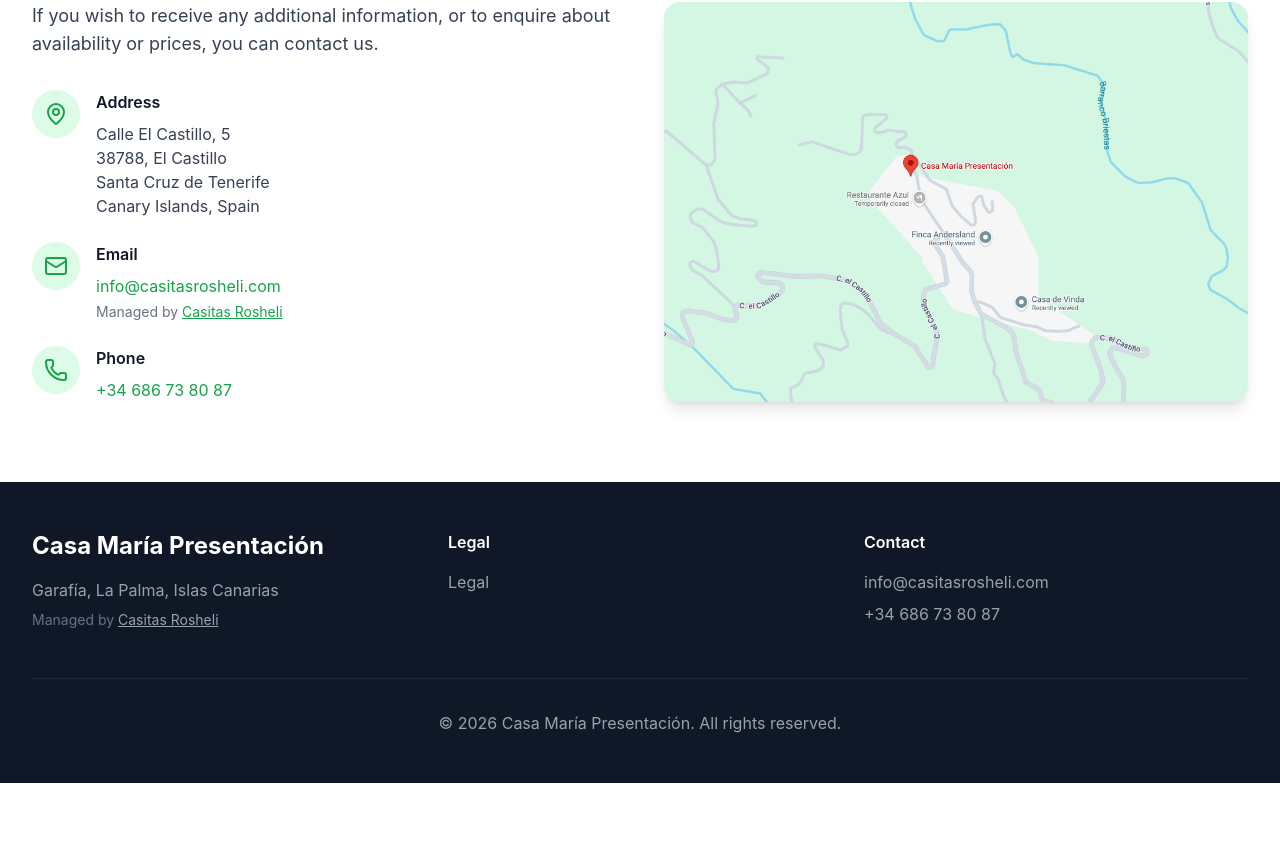
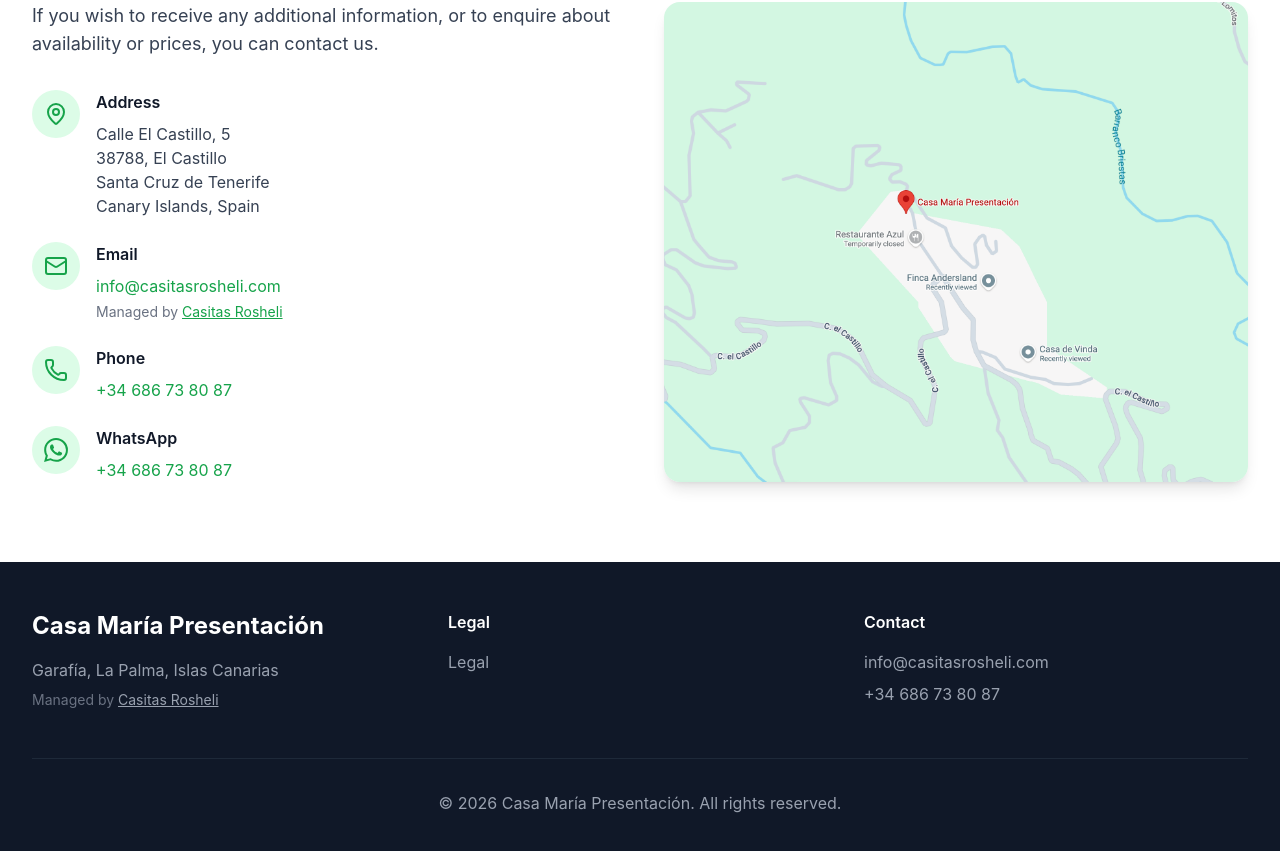
Before and after one commit to jrpedrianes/casa-maria-presentacion, a Next.js app: page /en in a window 1280 px wide. Shown: the part 4005-4856 px from the top of the page. Before the commit the page ends 4788 px from the top, so only its background shows below. Built offline with nearby package versions, Linux system fonts and the light colour scheme.

Commit message:
feat: add WhatsApp contact option with locale-aware prefilled message

```diff
--- a/components/Contact.tsx
+++ b/components/Contact.tsx
@@ -1,6 +1,8 @@
 import { Mail, MapPin, Phone } from 'lucide-react'
 import Image from 'next/image'
 import { useTranslations } from 'next-intl'
+
+import { WhatsAppIcon } from './icons/WhatsAppIcon'
 
 export function Contact() {
   const t = useTranslations('contact')
@@ -66,7 +68,7 @@
                 </div>
               </div>
 
-              {/* Phone 1 */}
+              {/* Phone */}
               <div className="flex items-start space-x-4">
                 <div className="w-12 h-12 bg-primary-100 rounded-full flex items-center justify-center flex-shrink-0">
                   <Phone className="text-primary-600" size={24} />
@@ -74,6 +76,24 @@
                 <div>
                   <h3 className="font-semibold text-gray-900 mb-2">{t('phone')}</h3>
                   <a href="tel:+34686738087" className="text-primary-600 hover:text-primary-700">
+                    +34 686 73 80 87
+                  </a>
+                </div>
+              </div>
+
+              {/* WhatsApp */}
+              <div className="flex items-start space-x-4">
+                <div className="w-12 h-12 bg-primary-100 rounded-full flex items-center justify-center flex-shrink-0">
+                  <WhatsAppIcon className="text-primary-600 w-6 h-6" />
+                </div>
+                <div>
+                  <h3 className="font-semibold text-gray-900 mb-2">{t('whatsapp')}</h3>
+                  <a
+                    href={`https://wa.me/34686738087?text=${encodeURIComponent(t('whatsappMessage'))}`}
+                    target="_blank"
+                    rel="noopener noreferrer"
+                    className="text-primary-600 hover:text-primary-700"
+                  >
                     +34 686 73 80 87
                   </a>
                 </div>
--- /dev/null
+++ b/components/icons/WhatsAppIcon.tsx
@@ -0,0 +1,9 @@
+import type { SVGProps } from 'react'
+
+export function WhatsAppIcon(props: SVGProps<SVGSVGElement>) {
+  return (
+    <svg viewBox="0 0 24 24" fill="currentColor" {...props}>
+      <path d="M17.472 14.382c-.297-.149-1.758-.867-2.03-.967-.273-.099-.471-.148-.67.15-.197.297-.767.966-.94 1.164-.173.199-.347.223-.644.075-.297-.15-1.255-.463-2.39-1.475-.883-.788-1.48-1.761-1.653-2.059-.173-.297-.018-.458.13-.606.134-.133.298-.347.446-.52.149-.174.198-.298.298-.497.099-.198.05-.371-.025-.52-.075-.149-.669-1.612-.916-2.207-.242-.579-.487-.5-.669-.51-.173-.008-.371-.01-.57-.01-.198 0-.52.074-.792.372-.272.297-1.04 1.016-1.04 2.479 0 1.462 1.065 2.875 1.213 3.074.149.198 2.096 3.2 5.077 4.487.709.306 1.262.489 1.694.625.712.227 1.36.195 1.871.118.571-.085 1.758-.719 2.006-1.413.248-.694.248-1.289.173-1.413-.074-.124-.272-.198-.57-.347m-5.421 7.403h-.004a9.87 9.87 0 01-5.031-1.378l-.361-.214-3.741.982.998-3.648-.235-.374a9.86 9.86 0 01-1.51-5.26c.001-5.45 4.436-9.884 9.888-9.884 2.64 0 5.122 1.03 6.988 2.898a9.825 9.825 0 012.893 6.994c-.003 5.45-4.437 9.884-9.885 9.884m8.413-18.297A11.815 11.815 0 0012.05 0C5.495 0 .16 5.335.157 11.892c0 2.096.547 4.142 1.588 5.945L.057 24l6.305-1.654a11.882 11.882 0 005.683 1.448h.005c6.554 0 11.89-5.335 11.893-11.893a11.821 11.821 0 00-3.48-8.413z" />
+    </svg>
+  )
+}
--- a/messages/de.json
+++ b/messages/de.json
@@ -68,6 +68,8 @@
     "addressLine4": "Kanarische Inseln, Spanien",
     "email": "E-Mail",
     "phone": "Telefon",
+    "whatsapp": "WhatsApp",
+    "whatsappMessage": "Hallo, ich interessiere mich für eine Buchung im Casa María Presentación. Könnten Sie mir Informationen zur Verfügbarkeit und den Preisen geben?",
     "viewMap": "Standort auf Google Maps anzeigen",
     "managedBy": "Verwaltet von"
   },
--- a/messages/en.json
+++ b/messages/en.json
@@ -68,6 +68,8 @@
     "addressLine4": "Canary Islands, Spain",
     "email": "Email",
     "phone": "Phone",
+    "whatsapp": "WhatsApp",
+    "whatsappMessage": "Hello, I'm interested in booking Casa María Presentación. Could you provide me with availability and pricing information?",
     "viewMap": "View location on Google Maps",
     "managedBy": "Managed by"
   },
--- a/messages/es.json
+++ b/messages/es.json
@@ -68,6 +68,8 @@
     "addressLine4": "Islas Canarias, España",
     "email": "Email",
     "phone": "Teléfono",
+    "whatsapp": "WhatsApp",
+    "whatsappMessage": "Hola, me interesa reservar Casa María Presentación. ¿Podrían darme información sobre disponibilidad y precios?",
     "viewMap": "Ver ubicación en Google Maps",
     "managedBy": "Gestionado por"
   },
```
